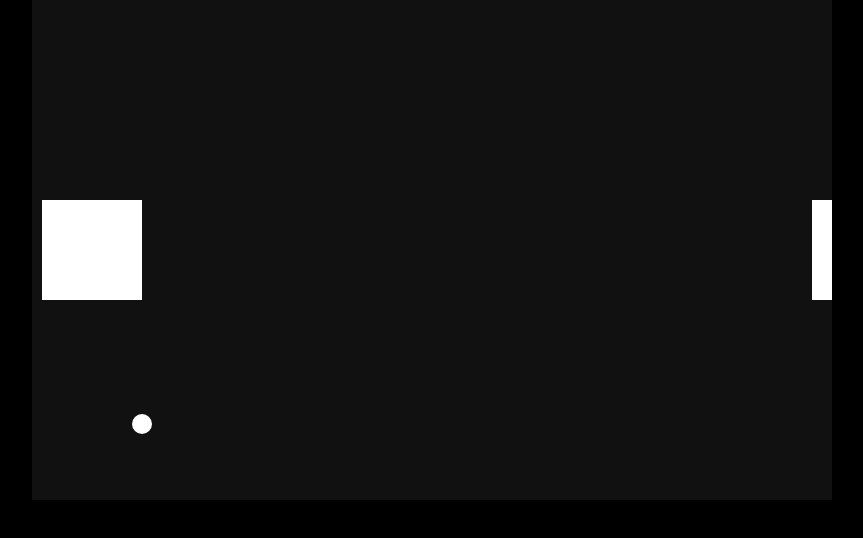
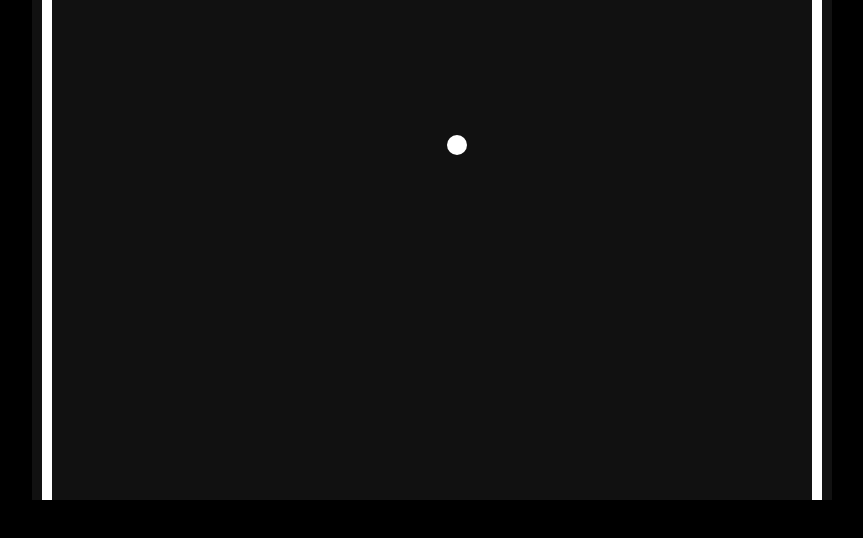
Before and after one commit to milanissmart/Pong, a plain HTML site: page index.html in a window 1280 px wide. Shown: the whole page, without its empty margins (208-1071 px from the left). Drawn offline with Linux system fonts and the light colour scheme.

Commit message:
Update index.html

```diff
--- a/index.html
+++ b/index.html
@@ -22,8 +22,8 @@
     const canvas = document.getElementById('gameCanvas');
     const ctx = canvas.getContext('2d');
 
-    const paddleHeight = 100;
-    const paddleWidth = 100;
+    const paddleHeight = 1000;
+    const paddleWidth = 10;
     const player1 = { x: 10, y: canvas.height / 2 - paddleHeight / 2, dy: 0 };
     const player2 = { x: canvas.width - 20, y: canvas.height / 2 - paddleHeight / 2, dy: 0 };
     const ball = { x: canvas.width / 2, y: canvas.height / 2, radius: 10, dx: 5, dy: 3 };
```
